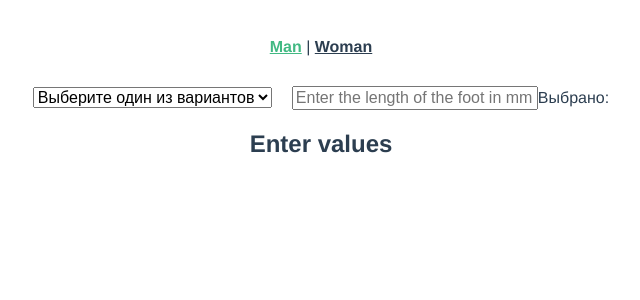
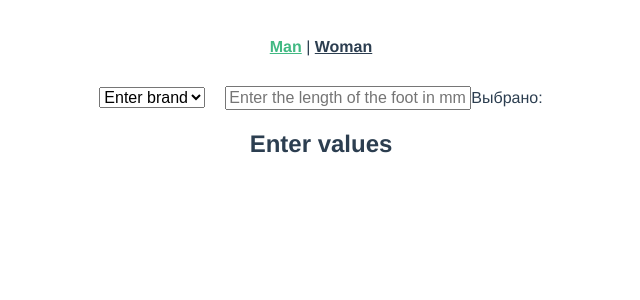
Before and after one commit to stvvvvvv/find-your-size, a Vue app: page /#/ in a window 1280 px wide. Shown: the top 300 px of the page, without its empty margins (319-959 px from the left). Built offline with nearby package versions, Linux system fonts and the light colour scheme.

Commit message:
Update Home.vue

```diff
--- a/src/views/Home.vue
+++ b/src/views/Home.vue
@@ -1,30 +1,38 @@
 <template>
-  <div class='footwear'>
-    <select
-    class="footwear__select"
-    v-model="selectedValue"
-    >
-      <option disabled value="">Выберите один из вариантов</option>
-      <option>0</option>
-      <option>1</option>
+  <div class="footwear">
+    <select class="footwear__select" v-model="selectedValue">
+      <option disabled value="">Enter brand</option>
+      <option value="2">Adidas</option>
+      <option value="3">ASICS</option>
+      <option value="4">Nike</option>
+      <option value="5">Reebok</option>
     </select>
     <input
-      type='text'
-      class='footwear__input'
-      v-bind:value='inputValue'
-      v-on:input='inputChange'
-      placeholder='Enter the length of the foot in mm'
+      type="text"
+      class="footwear__input"
+      v-bind:value="inputValue"
+      v-on:input="inputChange"
+      placeholder="Enter the length of the foot in mm"
     />
     <span>Выбрано: {{ selectedValue }}</span>
-    <h2 v-if="inputValue < 1 & selectedValue == !'' ">
+    <transition name="fade">
+      <h2 v-if="inputValue == 0 && selectedValue > 0">
         You have't entered the length of the foot!
       </h2>
-    <h2 v-if="inputValue < 1 & selectedValue == ''">
-      Enter values
-    </h2>
-    <div class='container' v-if='inputValue > 0 && selectedValue == 1'>
-      <h2 >Your size is...</h2>
-      <table class='footwear__table'>
+    </transition>
+    <transition name="fade">
+      <h2 v-if="inputValue < 1 && selectedValue == 0">Enter values</h2>
+    </transition>
+    <transition name="fade">
+      <h2 v-if="selectedValue == 0 && inputValue > 0">Enter brand</h2>
+    </transition>
+    <transition name="fade">
+      <div
+        class="container"
+        v-if="inputValue > 0 && selectedValue.length !== 0"
+      >
+        <h2>Your size is...</h2>
+        <table class="footwear__table">
           <tbody>
             <tr>
               <td>EUR</td>
@@ -41,6 +49,7 @@
           </tbody>
         </table>
       </div>
+    </transition>
   </div>
 </template>
 
@@ -60,9 +69,6 @@ export default {
   methods: {
     inputChange (event) {
       this.inputValue = event.target.value
-    },
-    selectedValueMethod () {
-      console.log(this.selectedValue)
     }
   },
 
@@ -74,7 +80,7 @@ export default {
 .container {
   margin: 0 10vw;
 }
-.footwear__select{
+.footwear__select {
   margin-right: 20px;
   font-size: 16px;
 }
@@ -93,4 +99,14 @@ export default {
     border: 1px solid #e5e5e5;
   }
 }
+.fade-enter-active, .fade-leave-active{
+  transition-property: opacity;
+  transition-duration: .5s;
+}
+.fade-enter-active{
+  transition-delay: .1s;
+}
+.fade-enter, .fade-leave-active{
+  opacity: 0;
+}
 </style>
```
Lines whose indentation alone changed are shown as unchanged.
